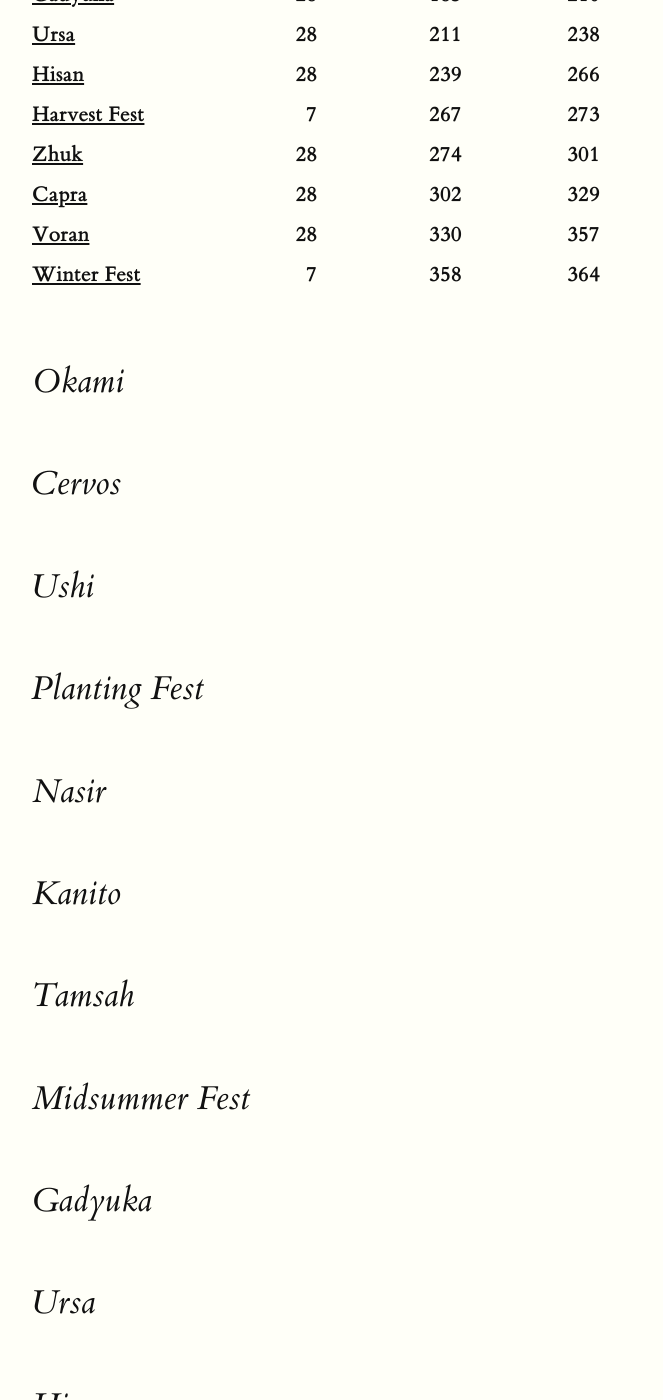
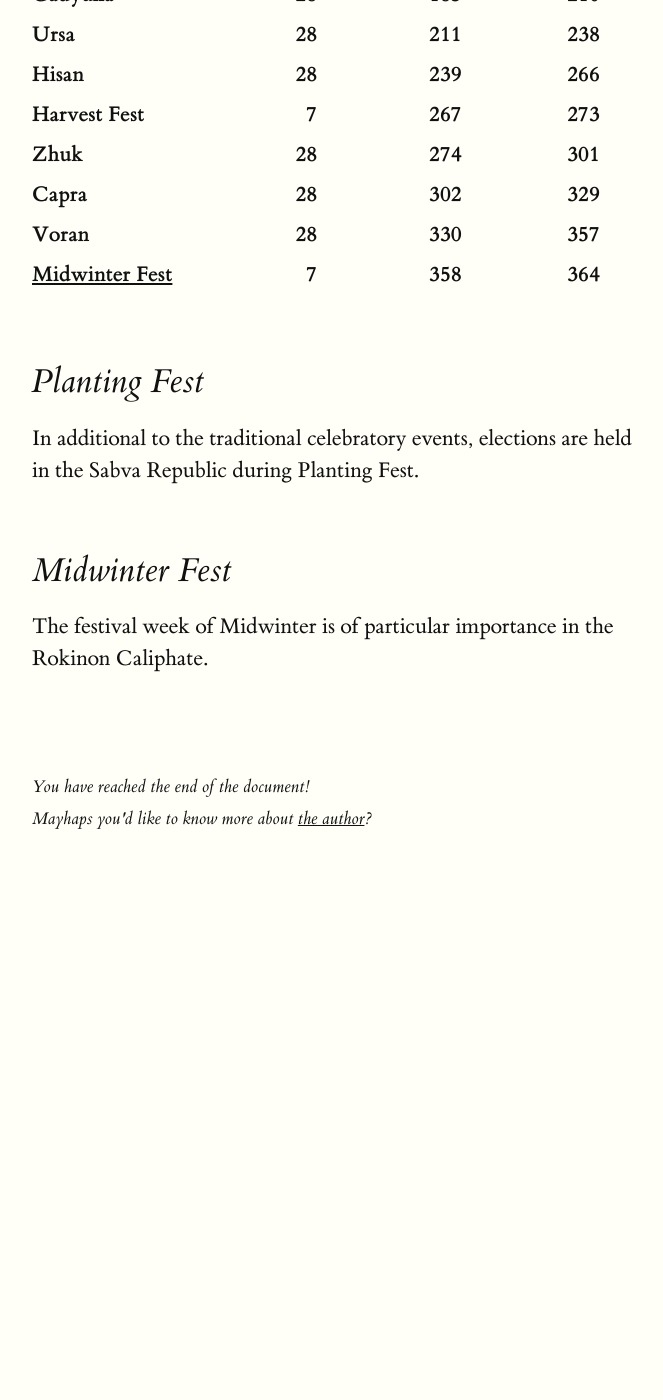
Before and after one commit to jhempy/purrlins-guide-to-anraith, a Jekyll site: the page built from almanac/index.html, in a window 1280 px wide and 1400 px high, scrolled down 1044 px. Shown: the whole window, without its empty margins (128-791 px from the left). Built offline with Jekyll 4.4.1, drawn with Linux system fonts in a browser that asks for light colours; after the commit the page ends 1975 px from its top, so only the background shows below that; some of the changed text lies outside the part shown.

Commit message:
Tidies up dates and almanac

```diff
--- a/_layouts/journal.html
+++ b/_layouts/journal.html
@@ -15,7 +15,7 @@
         {% for post in site.posts %}
             <article>
                 <h3><a href="{{ site.baseurl }}{{ post.url }}">{{ post.title }}</a></h3>
-                <span class="mini-note">{{ post.date | date: "%b %-d, %Y" }}</span>
+                <span class="mini-note">{{ post.timeline_point }}</span>
             </article>
         {% endfor %}
 
--- a/_layouts/post.html
+++ b/_layouts/post.html
@@ -10,7 +10,7 @@
 
         <article>
             <h1>{{ page.title }}</h1>
-            <p class="subtitle">{{ page.date | date: "%b %-d, %Y" }}</p>
+            <p class="subtitle">{{ page.timeline_point }}</p>
 
             {{ page.content }}
 
--- a/_posts/1574-10-01-what-has-come-before.html
+++ b/_posts/1574-10-01-what-has-come-before.html
@@ -1,6 +1,7 @@
 ---
 layout: post
 title: What Has Come Before
+timeline_point: Kanito 1, 1574
 ---
 
 <p>
--- a/almanac/index.html
+++ b/almanac/index.html
@@ -18,19 +18,19 @@
     </thead>
     <tbody>
         <tr>
-            <td><a href="#okami">Okami</a></td>
+            <td><!--a href="#okami"-->Okami<!--/a--></td>
             <td>28</td>
             <td>1</td>
             <td>28</td>
         </tr>
         <tr>
-            <td><a href="#cervos">Cervos</a></td>
+            <td><!--a href="#cervos"-->Cervos<!--/a--></td>
             <td>28</td>
             <td>29</td>
             <td>56</td>
         </tr>
         <tr>
-            <td><a href="#usi">Usi</a></td>
+            <td><!--a href="#usi"-->Usi<!--/a--></td>
             <td>28</td>
             <td>57</td>
             <td>94</td>
@@ -42,73 +42,73 @@
             <td>91</td>
         </tr>
         <tr>
-            <td><a href="#nasir">Nasir</a></td>
+            <td><!--a href="#nasir"-->Nasir<!--/a--></td>
             <td>28</td>
             <td>92</td>
             <td>119</td>
         </tr>
         <tr>
-            <td><a href="#kanito">Kanito</a></td>
+            <td><!--a href="#kanito"-->Kanito<!--/a--></td>
             <td>28</td>
             <td>120</td>
             <td>147</td>
         </tr>
         <tr>
-            <td><a href="#tamsah">Tamsah</a></td>
+            <td><!--a href="#tamsah"-->Tamsah<!--/a--></td>
             <td>28</td>
             <td>148</td>
             <td>175</td>
         </tr>
         <tr>
-            <td><a href="#midsummer">Midsummer Fest</a></td>
+            <td><!--a href="#midsummer"-->Midsummer Fest<!--/a--></td>
             <td>7</td>
             <td>176</td>
             <td>182</td>
         </tr>
         <tr>
-            <td><a href="#gadyuka">Gadyuka</a></td>
+            <td><!--a href="#gadyuka"-->Gadyuka<!--/a--></td>
             <td>28</td>
             <td>183</td>
             <td>210</td>
         </tr>
         <tr>
-            <td><a href="#ursa">Ursa</a></td>
+            <td><!--a href="#ursa"-->Ursa<!--/a--></td>
             <td>28</td>
             <td>211</td>
             <td>238</td>
         </tr>
         <tr>
-            <td><a href="#hisan">Hisan</a></td>
+            <td><!--a href="#hisan"-->Hisan<!--/a--></td>
             <td>28</td>
             <td>239</td>
             <td>266</td>
         </tr>
         <tr>
-            <td><a href="#harvest">Harvest Fest</a></td>
+            <td><!--a href="#harvest"-->Harvest Fest<!--/a--></td>
             <td>7</td>
             <td>267</td>
             <td>273</td>
         </tr>
         <tr>
-            <td><a href="#zhuk">Zhuk</a></td>
+            <td><!--a href="#zhuk"-->Zhuk<!--/a--></td>
             <td>28</td>
             <td>274</td>
             <td>301</td>
         </tr>
         <tr>
-            <td><a href="#capra">Capra</a></td>
+            <td><!--a href="#capra"-->Capra<!--/a--></td>
             <td>28</td>
             <td>302</td>
             <td>329</td>
         </tr>
         <tr>
-            <td><a href="#voran">Voran</a></td>
+            <td><!--a href="#voran"-->Voran<!--/a--></td>
             <td>28</td>
             <td>330</td>
             <td>357</td>
         </tr>
         <tr>
-            <td><a href="#winter">Winter Fest</a></td>
+            <td><a href="#midwinter">Midwinter Fest</a></td>
             <td>7</td>
             <td>358</td>
             <td>364</td>
@@ -116,15 +116,19 @@
     </tbody>
 </table>
 
-
+<!--
 <h2><a id="okami">Okami</a></h2>
 
 <h2><a id="cervos">Cervos</a></h2>
 
 <h2><a id="Ushi">Ushi</a></h2>
+-->
 
 <h2><a id="planting">Planting Fest</a></h2>
 
+<p>In additional to the traditional celebratory events, elections are held in the Sabva Republic during Planting Fest.</p>
+
+<!--
 <h2><a id="nasir">Nasir</a></h2>
 
 <h2><a id="kanito">Kanito</a></h2>
@@ -146,5 +150,8 @@
 <h2><a id="capra">Capra</a></h2>
 
 <h2><a id="voran">Voran</a></h2>
+-->
 
-<h2><a id="winter">Winter Fest</a></h2>
+<h2><a id="midwinter">Midwinter Fest</a></h2>
+
+<p>The festival week of Midwinter is of particular importance in the Rokinon Caliphate.</p>
```
Also changed, not shown: _posts/1574-11-15-the-trouble-with-nebets.md (+1 -0 lines).
